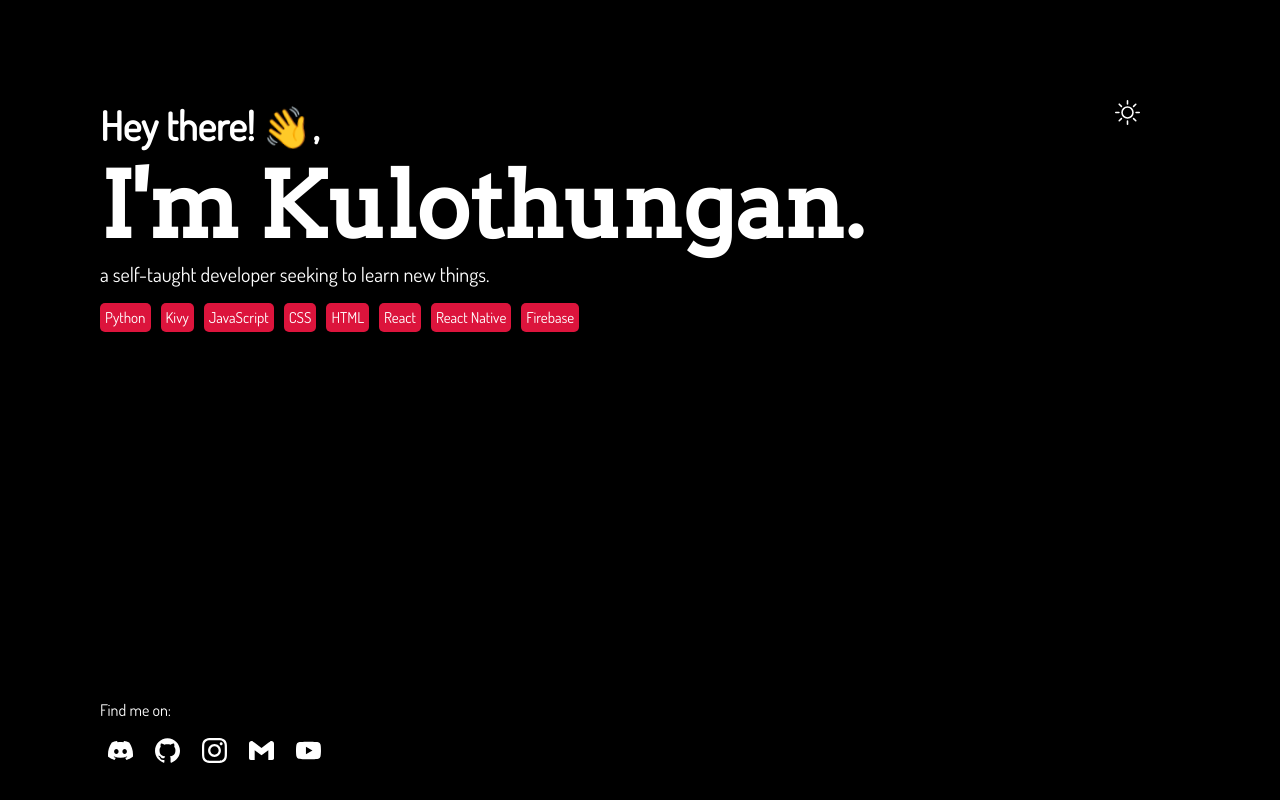
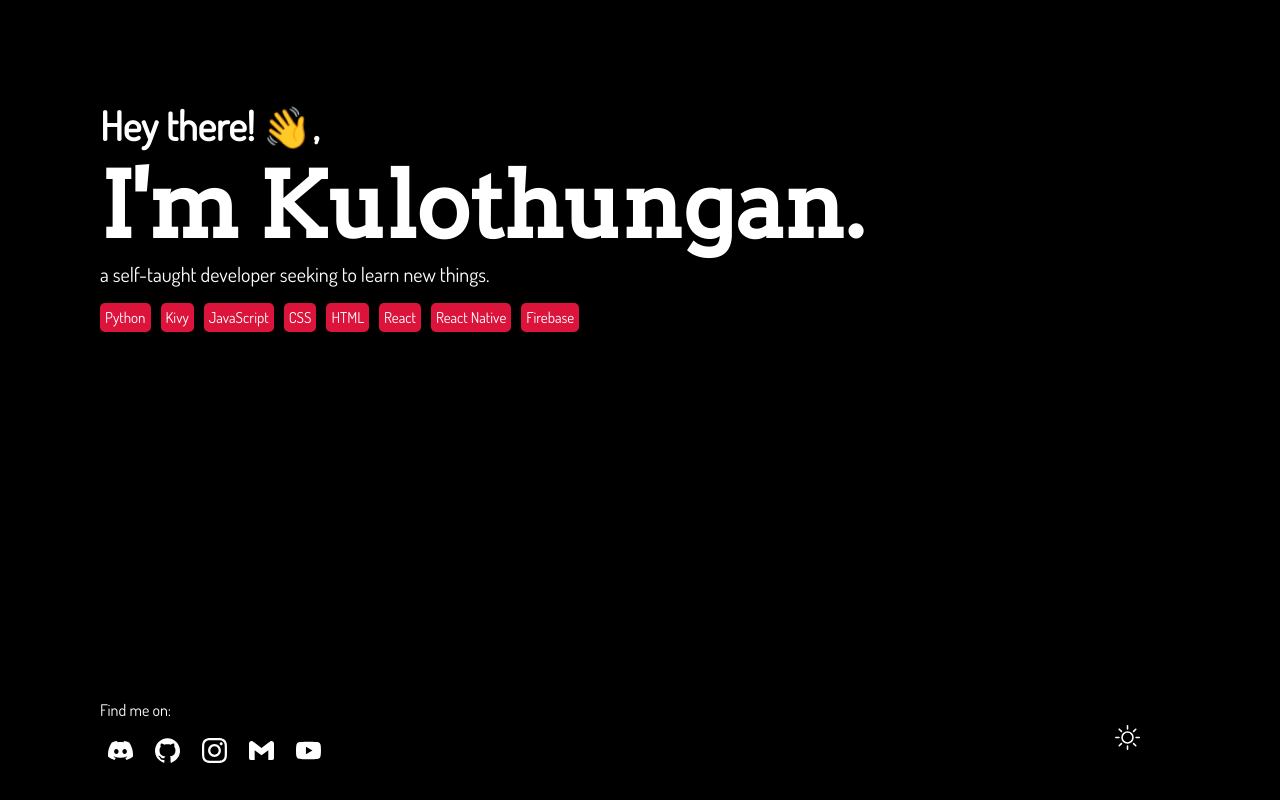
Before and after one commit to kulothunganug/kulothunganug.github.io, a React (Vite) app: page / in a window 1280 px wide. Built offline with nearby package versions, Linux system fonts and the light colour scheme.

Commit message:
Changed theme change button

```diff
--- a/src/page/index.jsx
+++ b/src/page/index.jsx
@@ -11,8 +11,10 @@ const Home = () => {
   const { theme, setTheme } = useTheme();
 
   return (
-    <div>
       <Container>
+        <Header />
+        <Body />
+        <Footer />
         <IconContainer>
           {theme == 'light' ? (
             <BsMoon
@@ -26,11 +28,7 @@ const Home = () => {
             />
           )}
         </IconContainer>
-        <Header />
-        <Body />
-        <Footer />
       </Container>
-    </div>
   );
 };
 
@@ -54,9 +52,11 @@ const IconContainer = styled.div`
   cursor: pointer;
   position: fixed;
   right: 100px;
+  bottom: 50px;
 
   @media only screen and (max-width: 600px) {
-    right: -10px;
+    right: 0px;
+    bottom: 60px;
   }
 `;
 
```
